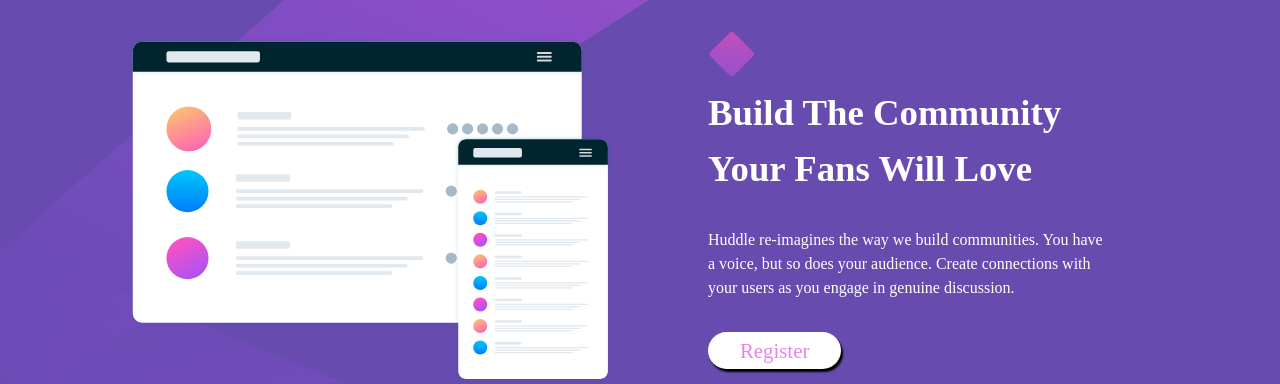
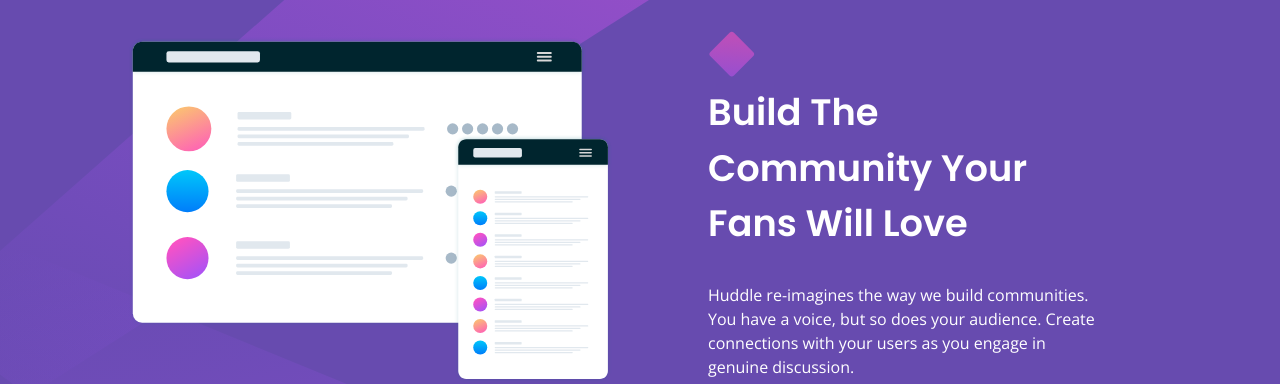
Before and after one commit to sboateng12/huddle-landing-page, a plain HTML site: page index.html in a window 1280 px wide. Shown: the part 140-524 px from the top of the page. Drawn offline with nearby package versions, Linux system fonts and the light colour scheme.

Commit message:
added fonts

```diff
--- a/index.html
+++ b/index.html
@@ -20,7 +20,7 @@
     <link rel="preconnect" href="https://fonts.googleapis.com" />
     <link rel="preconnect" href="https://fonts.gstatic.com" crossorigin />
     <link
-      href="https://fonts.googleapis.com/css2?family=Poppins:wght@400;600&display=swap"
+      href="https://fonts.googleapis.com/css2?family=Open+Sans:ital,wght@0,300..800;1,300..800&family=Poppins:ital,wght@0,100;0,200;0,300;0,400;0,500;0,600;0,700;0,800;0,900;1,100;1,200;1,300;1,400;1,500;1,600;1,700;1,800;1,900&display=swap"
       rel="stylesheet"
     />
 
--- a/style.css
+++ b/style.css
@@ -86,6 +86,7 @@
   margin: 0rem auto;
   padding-top: 2rem;
   overflow-x: hidden;
+  font-family: "Open Sans", sans-serif;
 }
 
 .layout {
@@ -127,6 +128,7 @@
   font-size: 2.3rem;
   margin-bottom: 2rem;
   font-weight: 600;
+  font-family: "Poppins", sans-serif;
 }
 
 .content-description {
```
